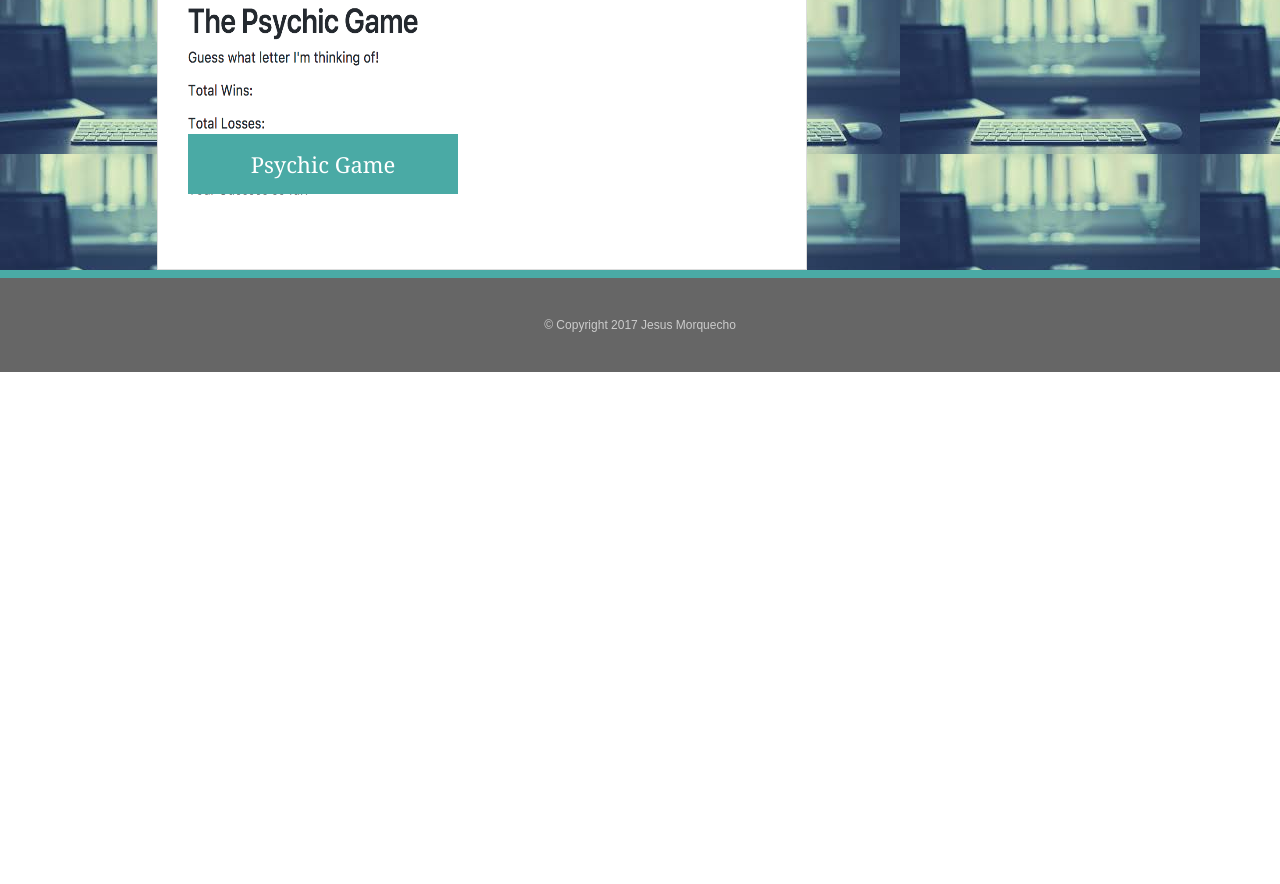
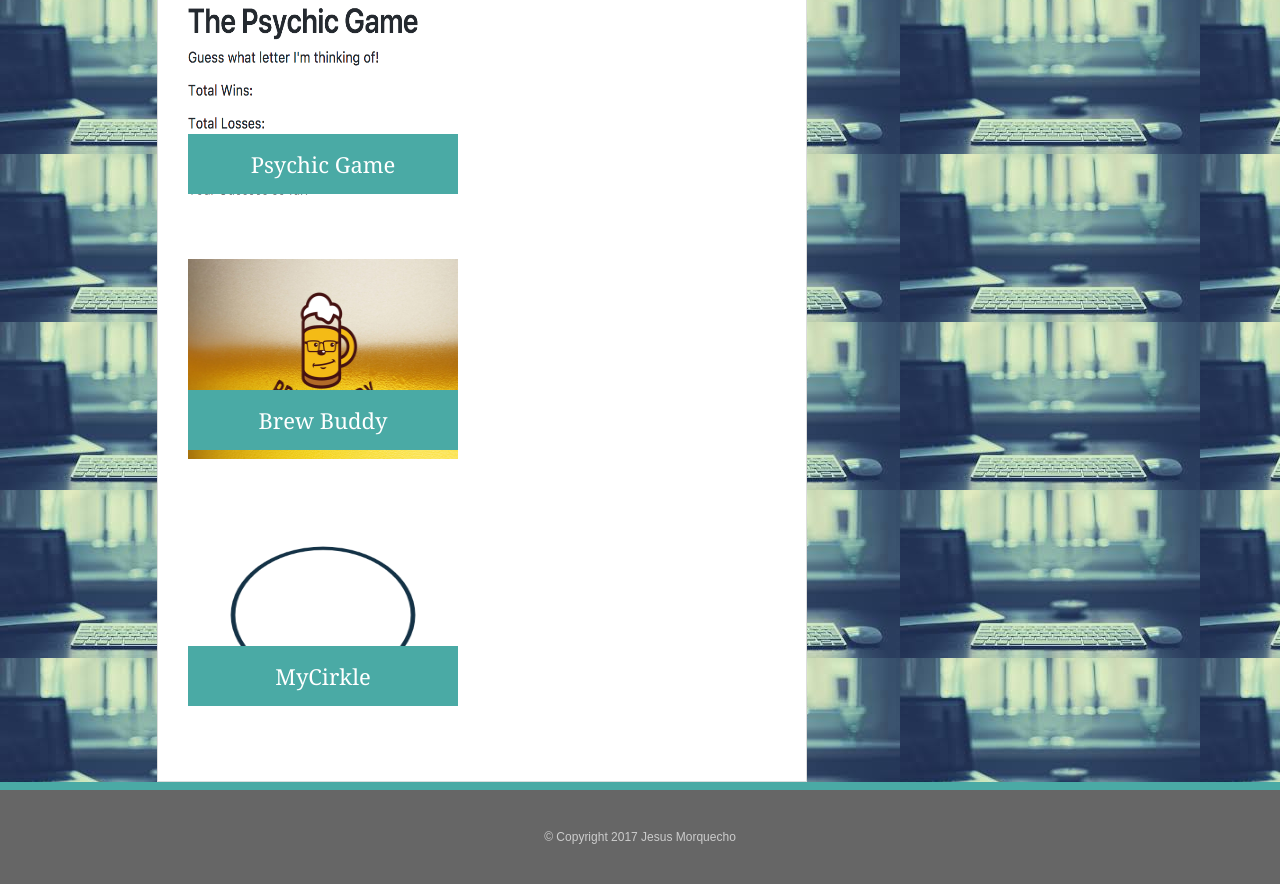
Before and after one commit to Jmorquecho92/Portfolio, a plain HTML site: page portfolio.html in a window 1280 px wide. Shown: the part 518-1402 px from the top of the page. Before the commit the page ends 890 px from the top, so only its background shows below. Drawn offline with Linux system fonts and the light colour scheme.

Commit message:
update portfolio

```diff
--- a/portfolio.html
+++ b/portfolio.html
@@ -39,6 +39,19 @@
           <h3>Psychic Game</h3>
       </div>
 
+      <div class="work">
+        <img src="assets/images/brewbuddy.png" alt="Project 1">
+        <a href = "https://jmorquecho92.github.io/BrewBuddy/">
+          <h3>Brew Buddy</h3>
+      </div>
+
+      <div class="work">
+        <img src="assets/images/mycirkle.png" alt="Project 2">
+        <a href = "https://mycirkle.herokuapp.com/">
+          <h3>MyCirkle</h3>
+      </div>
+
+
     </section>
 
     <section class="sidebar" style="margin-right: -30px">
```
Also changed, not shown: assets/images/brewbuddy.png (added), assets/images/mycirkle.png (added), 1 other file.
